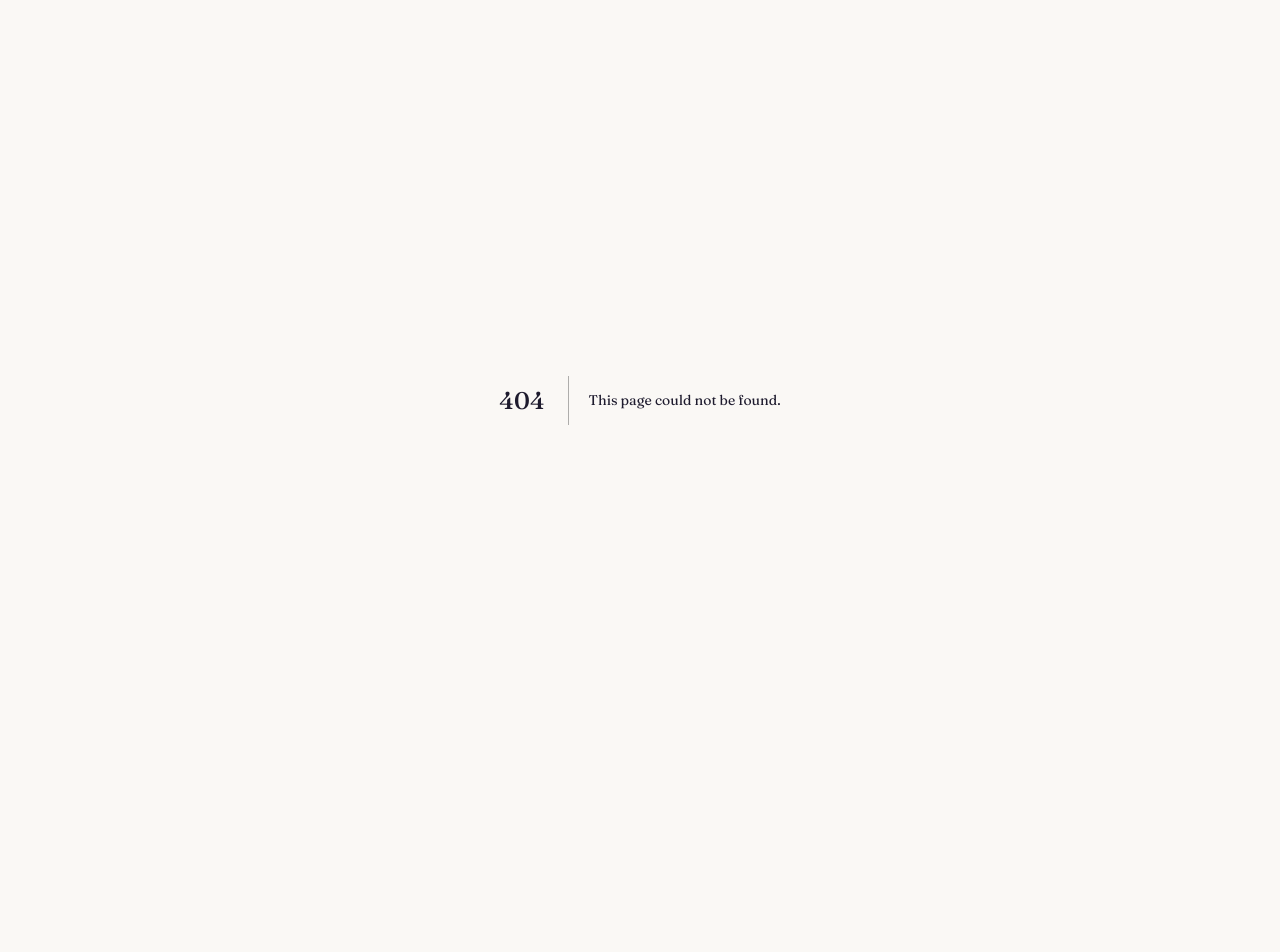
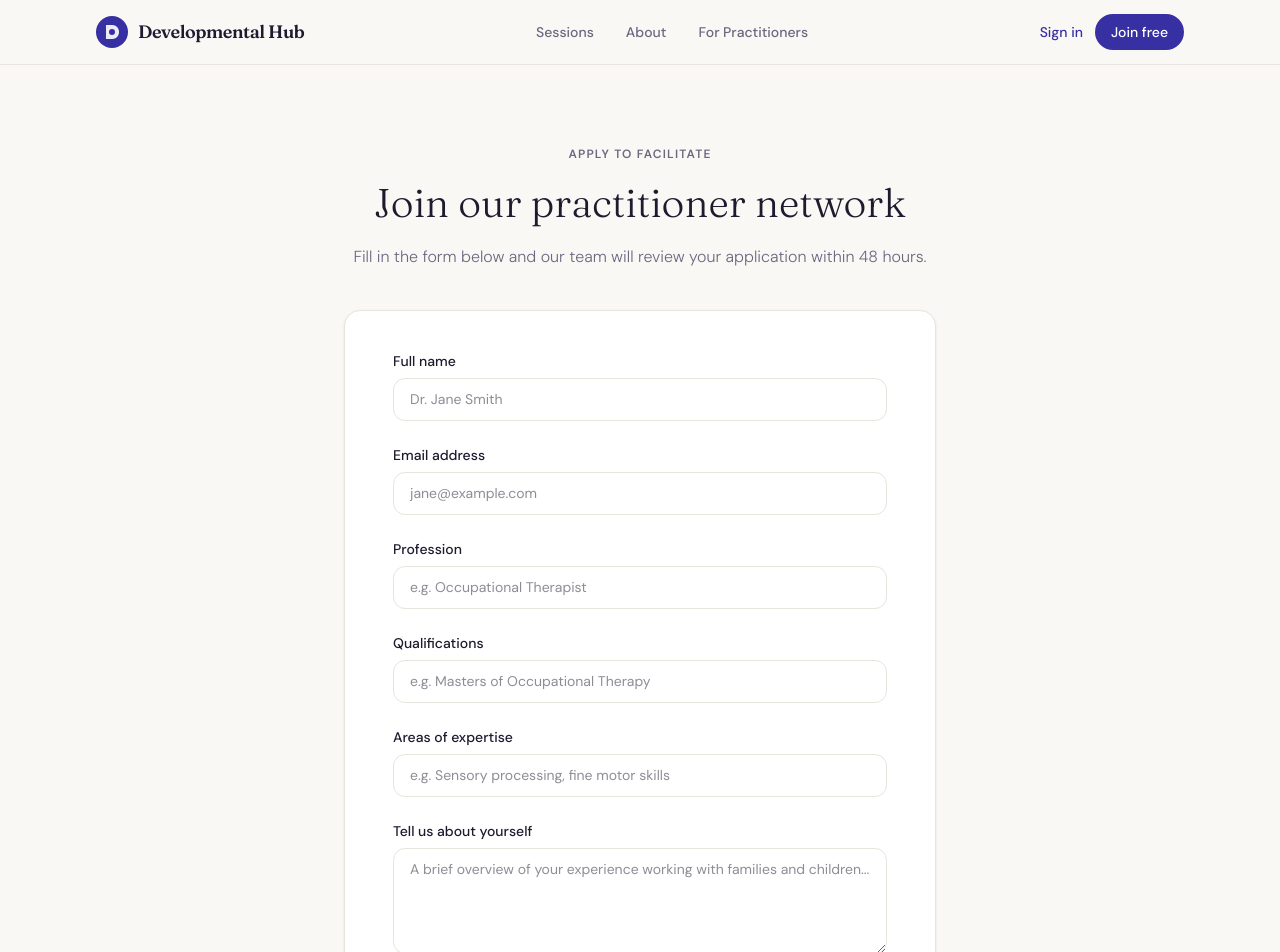
Before and after one commit to developmentalhub/allied-health-assistant-course, a Next.js app: page /practitioners/apply in a window 1280 px wide. Before the commit this address had no page. Shown: the top 952 px of the page. Before the commit the page ends 800 px from the top, so only its background shows below. Built offline with nearby package versions, Linux system fonts and the light colour scheme.

Commit message:
Add session filtering and practitioner apply page

```diff
--- /dev/null
+++ b/app/practitioners/apply/page.tsx
@@ -0,0 +1,99 @@
+import Navbar from "@/components/Navbar";
+import Link from "next/link";
+
+export default function ApplyPage() {
+  return (
+    <main style={{ minHeight: "100vh", backgroundColor: "#faf8f5" }}>
+      <Navbar />
+
+      <section style={{ maxWidth: "640px", margin: "0 auto", padding: "80px 24px 40px", textAlign: "center" }}>
+        <p style={{ fontSize: "12px", fontWeight: 600, letterSpacing: "0.1em", textTransform: "uppercase", color: "#6b6880", marginBottom: "16px" }}>
+          Apply to facilitate
+        </p>
+        <h1 style={{ fontFamily: "var(--font-display)", fontSize: "40px", fontWeight: 300, color: "#1e1b2e", lineHeight: 1.2, marginBottom: "16px" }}>
+          Join our practitioner network
+        </h1>
+        <p style={{ fontSize: "16px", color: "#6b6880", lineHeight: 1.7, fontWeight: 300 }}>
+          Fill in the form below and our team will review your application within 48 hours.
+        </p>
+      </section>
+
+      <section style={{ maxWidth: "640px", margin: "0 auto", padding: "0 24px 80px" }}>
+        <div style={{ backgroundColor: "white", borderRadius: "16px", border: "1px solid #e8e4de", padding: "40px 48px", boxShadow: "0 1px 3px rgba(0,0,0,0.08)" }}>
+          <form style={{ display: "flex", flexDirection: "column", gap: "24px" }}>
+
+            <div style={{ display: "flex", flexDirection: "column", gap: "6px" }}>
+              <label style={{ fontSize: "14px", fontWeight: 500, color: "#1e1b2e" }}>Full name</label>
+              <input
+                type="text"
+                placeholder="Dr. Jane Smith"
+                style={{ width: "100%", padding: "10px 16px", borderRadius: "12px", border: "1px solid #e8e4de", fontSize: "14px", color: "#1e1b2e", outline: "none", boxSizing: "border-box" }}
+              />
+            </div>
+
+            <div style={{ display: "flex", flexDirection: "column", gap: "6px" }}>
+              <label style={{ fontSize: "14px", fontWeight: 500, color: "#1e1b2e" }}>Email address</label>
+              <input
+                type="email"
+                placeholder="jane@example.com"
+                style={{ width: "100%", padding: "10px 16px", borderRadius: "12px", border: "1px solid #e8e4de", fontSize: "14px", color: "#1e1b2e", outline: "none", boxSizing: "border-box" }}
+              />
+            </div>
+
+            <div style={{ display: "flex", flexDirection: "column", gap: "6px" }}>
+              <label style={{ fontSize: "14px", fontWeight: 500, color: "#1e1b2e" }}>Profession</label>
+              <input
+                type="text"
+                placeholder="e.g. Occupational Therapist"
+                style={{ width: "100%", padding: "10px 16px", borderRadius: "12px", border: "1px solid #e8e4de", fontSize: "14px", color: "#1e1b2e", outline: "none", boxSizing: "border-box" }}
+              />
+            </div>
+
+            <div style={{ display: "flex", flexDirection: "column", gap: "6px" }}>
+              <label style={{ fontSize: "14px", fontWeight: 500, color: "#1e1b2e" }}>Qualifications</label>
+              <input
+                type="text"
+                placeholder="e.g. Masters of Occupational Therapy"
+                style={{ width: "100%", padding: "10px 16px", borderRadius: "12px", border: "1px solid #e8e4de", fontSize: "14px", color: "#1e1b2e", outline: "none", boxSizing: "border-box" }}
+              />
+            </div>
+
+            <div style={{ display: "flex", flexDirection: "column", gap: "6px" }}>
+              <label style={{ fontSize: "14px", fontWeight: 500, color: "#1e1b2e" }}>Areas of expertise</label>
+              <input
+                type="text"
+                placeholder="e.g. Sensory processing, fine motor skills"
+                style={{ width: "100%", padding: "10px 16px", borderRadius: "12px", border: "1px solid #e8e4de", fontSize: "14px", color: "#1e1b2e", outline: "none", boxSizing: "border-box" }}
+              />
+            </div>
+
+            <div style={{ display: "flex", flexDirection: "column", gap: "6px" }}>
+              <label style={{ fontSize: "14px", fontWeight: 500, color: "#1e1b2e" }}>Tell us about yourself</label>
+              <textarea
+                placeholder="A brief overview of your experience working with families and children..."
+                rows={4}
+                style={{ width: "100%", padding: "10px 16px", borderRadius: "12px", border: "1px solid #e8e4de", fontSize: "14px", color: "#1e1b2e", outline: "none", boxSizing: "border-box", resize: "vertical", fontFamily: "inherit" }}
+              />
+            </div>
+
+            <button
+              type="submit"
+              style={{ marginTop: "8px", width: "100%", backgroundColor: "#3730a3", color: "white", padding: "14px", borderRadius: "999px", fontSize: "15px", fontWeight: 600, border: "none", cursor: "pointer" }}
+            >
+              Submit application
+            </button>
+
+          </form>
+
+          <p style={{ textAlign: "center", fontSize: "13px", color: "#6b6880", marginTop: "24px" }}>
+            Already have an account?{" "}
+            <Link href="/login" style={{ color: "#3730a3", fontWeight: 500 }}>
+              Sign in
+            </Link>
+          </p>
+        </div>
+      </section>
+
+    </main>
+  );
+}
--- a/app/sessions/page.tsx
+++ b/app/sessions/page.tsx
@@ -1,5 +1,9 @@
+"use client";
+
 import Navbar from "@/components/Navbar";
 import Link from "next/link";
+import { useSearchParams } from "next/navigation";
+import { Suspense } from "react";
 
 const placeholderSessions = [
   {
@@ -106,7 +110,21 @@ const placeholderSessions = [
   },
 ];
 
-export default function SessionsPage() {
+const tabs = [
+  { label: "All sessions", type: null },
+  { label: "Small groups", type: "group" },
+  { label: "Webinars", type: "webinar-owner" },
+  { label: "Specialist webinars", type: "webinar-facilitator" },
+];
+
+function SessionsContent() {
+  const searchParams = useSearchParams();
+  const activeType = searchParams.get("type");
+
+  const filteredSessions = activeType
+    ? placeholderSessions.filter((s) => s.type === activeType)
+    : placeholderSessions;
+
   return (
     <main style={{ minHeight: "100vh", backgroundColor: "#faf8f5" }}>
       <Navbar />
@@ -143,32 +161,43 @@ export default function SessionsPage() {
       {/* Filter tabs */}
       <section style={{ maxWidth: "960px", margin: "0 auto", padding: "0 24px 32px" }}>
         <div style={{ display: "flex", gap: "8px", flexWrap: "wrap" }}>
-          {[
-            { label: "All sessions", href: "/sessions" },
-            { label: "Small groups", href: "/sessions?type=group" },
-            { label: "Webinars", href: "/sessions?type=webinar-owner" },
-            { label: "Specialist webinars", href: "/sessions?type=webinar-facilitator" },
-          ].map((tab) => (
+          {tabs.map((tab) => {
+            const isActive = tab.type === activeType;
+            return (
               <Link
                 key={tab.label}
-              href={tab.href}
-              style={{ fontSize: "13px", fontWeight: 500, padding: "8px 16px", borderRadius: "999px", border: "1px solid #e8e4de", color: "#6b6880", textDecoration: "none", backgroundColor: "white" }}
+                href={tab.type ? `/sessions?type=${tab.type}` : "/sessions"}
+                style={{
+                  fontSize: "13px",
+                  fontWeight: 500,
+                  padding: "8px 16px",
+                  borderRadius: "999px",
+                  border: isActive ? "1.5px solid #3730a3" : "1px solid #e8e4de",
+                  color: isActive ? "#3730a3" : "#6b6880",
+                  textDecoration: "none",
+                  backgroundColor: isActive ? "#eef2ff" : "white",
+                }}
               >
                 {tab.label}
               </Link>
-          ))}
+            );
+          })}
         </div>
       </section>
 
       {/* Sessions grid */}
       <section style={{ maxWidth: "960px", margin: "0 auto", padding: "0 24px 80px" }}>
+        {filteredSessions.length === 0 ? (
+          <div style={{ textAlign: "center", padding: "60px 24px" }}>
+            <p style={{ fontSize: "16px", color: "#6b6880" }}>No sessions found for this category.</p>
+          </div>
+        ) : (
           <div style={{ display: "grid", gridTemplateColumns: "repeat(auto-fill, minmax(280px, 1fr))", gap: "20px" }}>
-          {placeholderSessions.map((session) => (
+            {filteredSessions.map((session) => (
               <div
                 key={session.id}
                 style={{ backgroundColor: session.cardBackground, borderRadius: "16px", border: `1.5px solid ${session.borderColor}`, padding: "24px", display: "flex", flexDirection: "column", gap: "16px", boxShadow: "0 1px 3px rgba(0,0,0,0.06)" }}
               >
-              {/* Tag + spots */}
                 <div style={{ display: "flex", alignItems: "center", justifyContent: "space-between" }}>
                   <span style={{ fontSize: "13px", fontWeight: 700, padding: "6px 14px", borderRadius: "8px", backgroundColor: session.tagColor, color: session.tagText, letterSpacing: "0.03em", textTransform: "uppercase" }}>
                     {session.tag}
@@ -178,17 +207,14 @@ export default function SessionsPage() {
                   </span>
                 </div>
 
-              {/* Title */}
                 <h3 style={{ fontFamily: "var(--font-display)", fontSize: "17px", fontWeight: 400, color: "#1e1b2e", lineHeight: 1.4, margin: 0 }}>
                   {session.title}
                 </h3>
 
-              {/* Facilitator */}
                 <p style={{ fontSize: "13px", color: "#6b6880", margin: 0 }}>
                   {session.facilitator}
                 </p>
 
-              {/* Date/time/duration */}
                 <div style={{ display: "flex", flexDirection: "column", gap: "6px" }}>
                   <div style={{ display: "flex", alignItems: "center", gap: "6px", fontSize: "13px", color: "#1e1b2e" }}>
                     <svg width="14" height="14" fill="none" stroke="#6b6880" strokeWidth="1.8">
@@ -206,7 +232,6 @@ export default function SessionsPage() {
                   </div>
                 </div>
 
-              {/* Price + CTA */}
                 <div style={{ display: "flex", alignItems: "center", justifyContent: "space-between", paddingTop: "12px", borderTop: `1px solid ${session.borderColor}40`, marginTop: "auto" }}>
                   <div>
                     <span style={{ fontFamily: "var(--font-display)", fontSize: "22px", fontWeight: 300, color: "#1e1b2e" }}>
@@ -224,8 +249,16 @@ export default function SessionsPage() {
               </div>
             ))}
           </div>
+        )}
       </section>
-
     </main>
   );
 }
+
+export default function SessionsPage() {
+  return (
+    <Suspense fallback={<div style={{ minHeight: "100vh", backgroundColor: "#faf8f5" }} />}>
+      <SessionsContent />
+    </Suspense>
+  );
+}
```
Lines whose indentation alone changed are shown as unchanged.
